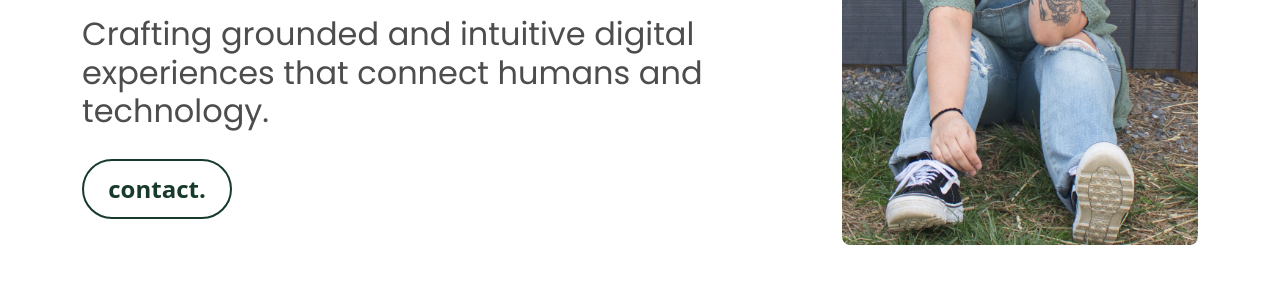
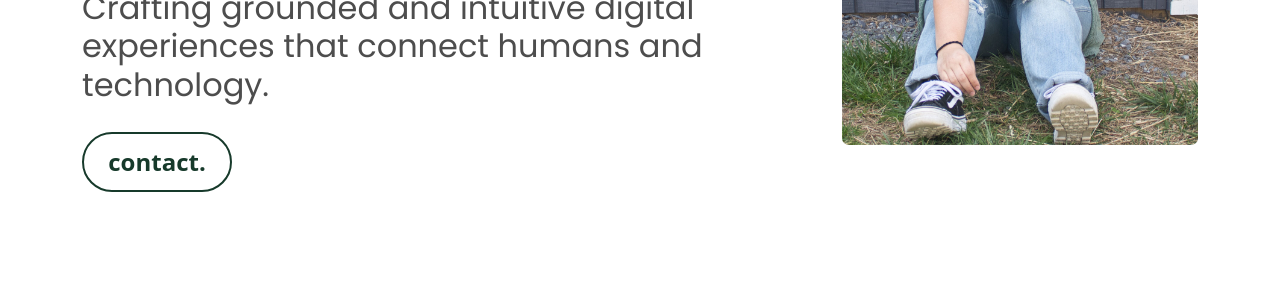
Before and after one commit to AdeliaValadez/Portfolio---Java, a plain HTML site: page index.html in a window 1280 px wide. Shown: the part 376-668 px from the top of the page. Drawn offline with nearby package versions, Linux system fonts and the light colour scheme; a script that the page names is missing; a web font is replaced by a local one.

Commit message:
profile image update

```diff
--- a/index.html
+++ b/index.html
@@ -51,7 +51,7 @@
             <button class="outlined-button">contact.</button>
         </div>
         <div class="col-4">
-                <img class="profileimg" src="./images/aboutimage.jpg">
+                <img class="profileimg" src="./images/about1.jpg">
             </div>
         </div>
     </div>
```
Also changed, not shown: images/about1.jpg (added).
